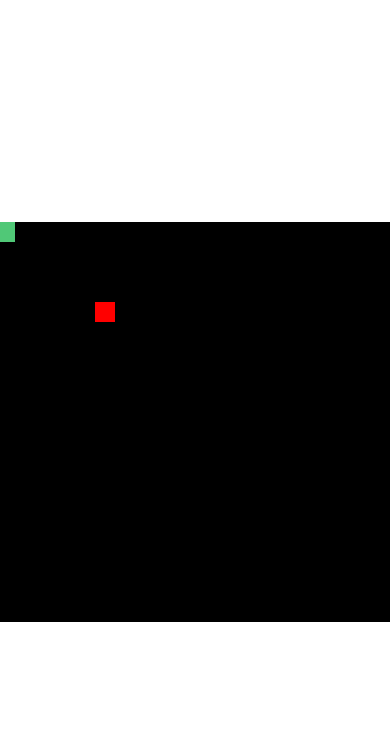
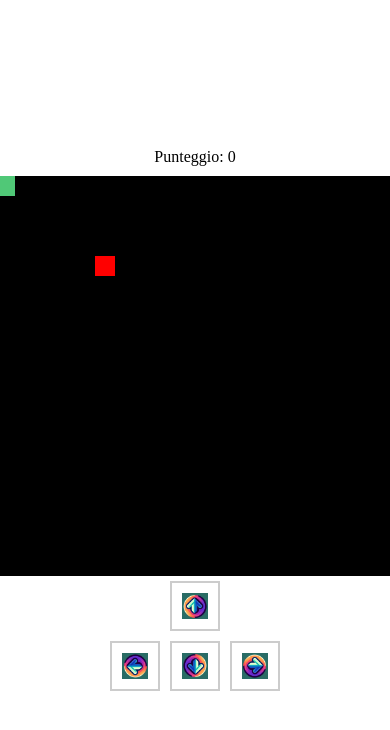
Before and after one commit to Lorenzodenny/Snake, a plain HTML site: page index.html in a window 390 px wide. Drawn offline with Linux system fonts and the light colour scheme.

Commit message:
comandi per mobile

```diff
--- a/index.html
+++ b/index.html
@@ -7,7 +7,18 @@
     <link rel="stylesheet" href="style.css">
 </head>
 <body>
+    <div id="score">Punteggio: 0</div>
     <canvas id="gameCanvas" width="400" height="400"></canvas>
+    <div id="controls">
+        <div class="button-row">
+            <button onclick="changeDirection('Up')"><img src="img/su.png" alt="Su"></button>
+        </div>
+        <div class="button-row">
+            <button onclick="changeDirection('Left')"><img src="img/sinistra.png" alt="Sinistra"></button>
+            <button onclick="changeDirection('Down')"><img src="img/giu.png" alt="Giù"></button>
+            <button onclick="changeDirection('Right')"><img src="img/destra.png" alt="Destra"></button>
+        </div>
+    </div>
     <script src="script.js"></script>
 </body>
 </html>
--- a/script.js
+++ b/script.js
@@ -1,7 +1,7 @@
 const canvas = document.getElementById('gameCanvas');
 const ctx = canvas.getContext('2d');
-
-const scale = 20;  // Dimensione di ogni "blocco" del serpente e del cibo
+const scoreElement = document.getElementById('score');
+const scale = 20;
 const rows = canvas.height / scale;
 const cols = canvas.width / scale;
 
@@ -21,6 +21,7 @@ let snake;
         food.draw();
         snake.update();
         snake.draw();
+        scoreElement.innerText = `Punteggio: ${snake.score}`;
 
         if (snake.eat(food)) {
             food.pickLocation();
@@ -136,3 +137,7 @@ window.addEventListener('keydown', (evt) => {
     const direction = evt.key.replace('Arrow', '');
     snake.changeDirection(direction);
 });
+
+function changeDirection(direction) {
+    snake.changeDirection(direction);
+}
--- a/style.css
+++ b/style.css
@@ -1,5 +1,6 @@
 body {
     display: flex;
+    flex-direction: column;
     justify-content: center;
     align-items: center;
     height: 100vh;
@@ -8,4 +9,33 @@ body {
 
 canvas {
     background-color: #000;
+    margin-top: 10px;
 }
+
+#controls {
+    display: flex;
+    flex-direction: column;
+    align-items: center;
+}
+
+.button-row {
+    display: flex;
+    justify-content: center;
+}
+
+#controls button {
+    margin: 5px;
+    background: none;
+    border: 2px solid #ccc;
+    width: 50px;
+    height: 50px;
+    padding: 10px;
+    display: flex;
+    align-items: center;
+    justify-content: center;
+}
+
+#controls button img {
+    width: 100%;
+    height: auto;
+}
```
Also changed, not shown: img/destra.png (added), img/giu.png (added), img/sinistra.png (added), img/su.png (added).
